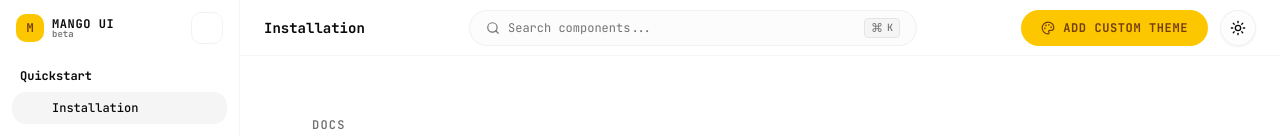
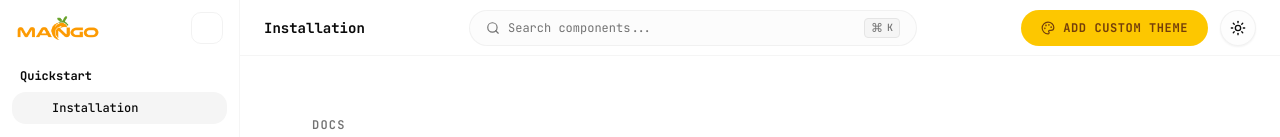
Before and after one commit to AmjustGettingStarted/MANGO-UI, a Next.js app: page /installation in a window 1280 px wide. Shown: the top 137 px of the page. Built offline with nearby package versions, Linux system fonts and the light colour scheme; some icons are missing.

Commit message:
feat(sidebar): replace text logo with PNG image asset

```diff
--- a/components/dashboard/sidebar.tsx
+++ b/components/dashboard/sidebar.tsx
@@ -18,6 +18,8 @@ import {
     CollapsibleTrigger,
 } from '@/components/ui/collapsible';
 import { navigationData, NavParentItem } from '@/lib/navigation';
+import logoIcon from "@/assets/logo-icon.png";
+import Image from 'next/image';
 
 export default function Sidebar() {
     const { isOpen, toggleSidebar } = useSidebar();
@@ -39,17 +41,15 @@ export default function Sidebar() {
                 {/* Header Branding (Fixed Height) */}
                 <div className="flex h-14 items-center justify-between px-4 shrink-0">
                     <div className="flex items-center gap-2">
-                        <div className="bg-primary flex size-7 items-center justify-center rounded-lg font-bold text-primary-foreground">
-                            M
-                        </div>
-                        <div className="flex flex-col leading-none">
-                            <span className="font-bold tracking-wider text-foreground uppercase">
-                                MANGO UI
-                            </span>
-                            <span className="text-[9px] font-semibold text-muted-foreground">
-                                beta
-                            </span>
-                        </div>
+                        <Image
+                            src={logoIcon}
+                            alt="Mango UI"
+                            className="h-7 w-auto object-contain"
+                            priority
+                        />
+                        {/* <span className="self-end pb-0.5 text-[9px] font-semibold text-muted-foreground">
+                            beta
+                        </span> */}
                     </div>
 
                     <button
```
